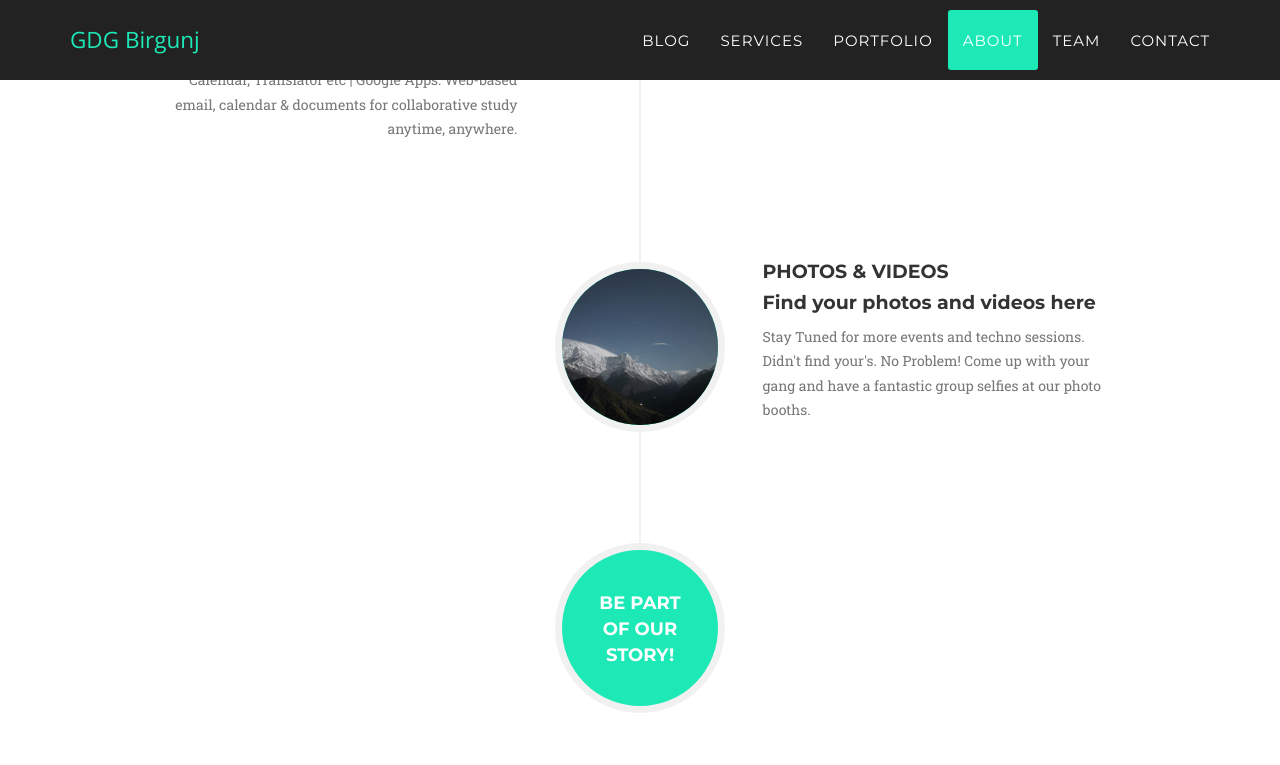
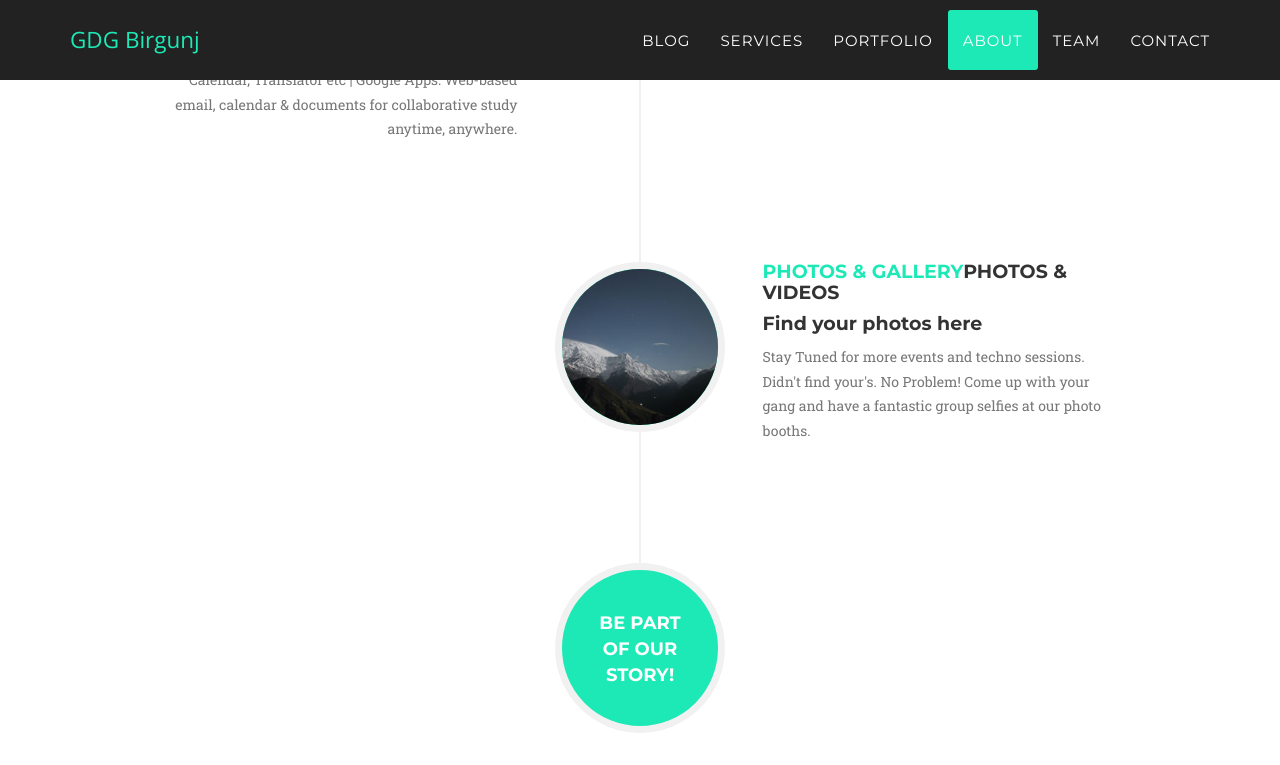
Before and after one commit to gdgbirgunj/gdgbirgunj.org, a Jekyll site: the page built from index.html, in a window 1280 px wide and 900 px high, scrolled down 2603 px. Shown: the top 765 px of the window. Built offline with Jekyll 4.4.1, drawn with Linux system fonts in a browser that asks for light colours; some web fonts are replaced.

```diff
--- a/_config.yml
+++ b/_config.yml
@@ -19,7 +19,7 @@
 # Team names, titles and social links
 people:
 - name: Dipesh Kumar
-  pic: 1
+  pic: 2
   position: Community Lead, Developer
   social:
     - title: twitter
@@ -30,7 +30,7 @@
       url: http://google.com/+DipeshKumar
 
 - name: Uday Gupta
-  pic: 1
+  pic: 3
   position: Club Co-Ordinator
   social:
     - title: twitter
--- a/_includes/about.html
+++ b/_includes/about.html
@@ -58,8 +58,8 @@
                             </div>
                             <div class="timeline-panel">
                                 <div class="timeline-heading">
-                                    <h4>Photos & Videos</h4>
-                                    <h4 class="subheading">Find your photos and videos here</h4>
+                                    <h4><a href="https://picasaweb.google.com/112807703637841959875?noredirect=1" target="_blank">Photos & Gallery</a>Photos & Videos</h4>
+                                    <h4 class="subheading">Find your photos here</h4>
                                 </div>
                                 <div class="timeline-body">
                                     <p class="text-muted">Stay Tuned for more events and techno sessions. Didn't find your's. No Problem! Come up with your gang and have a fantastic group selfies at our photo booths.</p>
```
Also changed, not shown: img/team/2.jpg, img/team/3.jpg.
